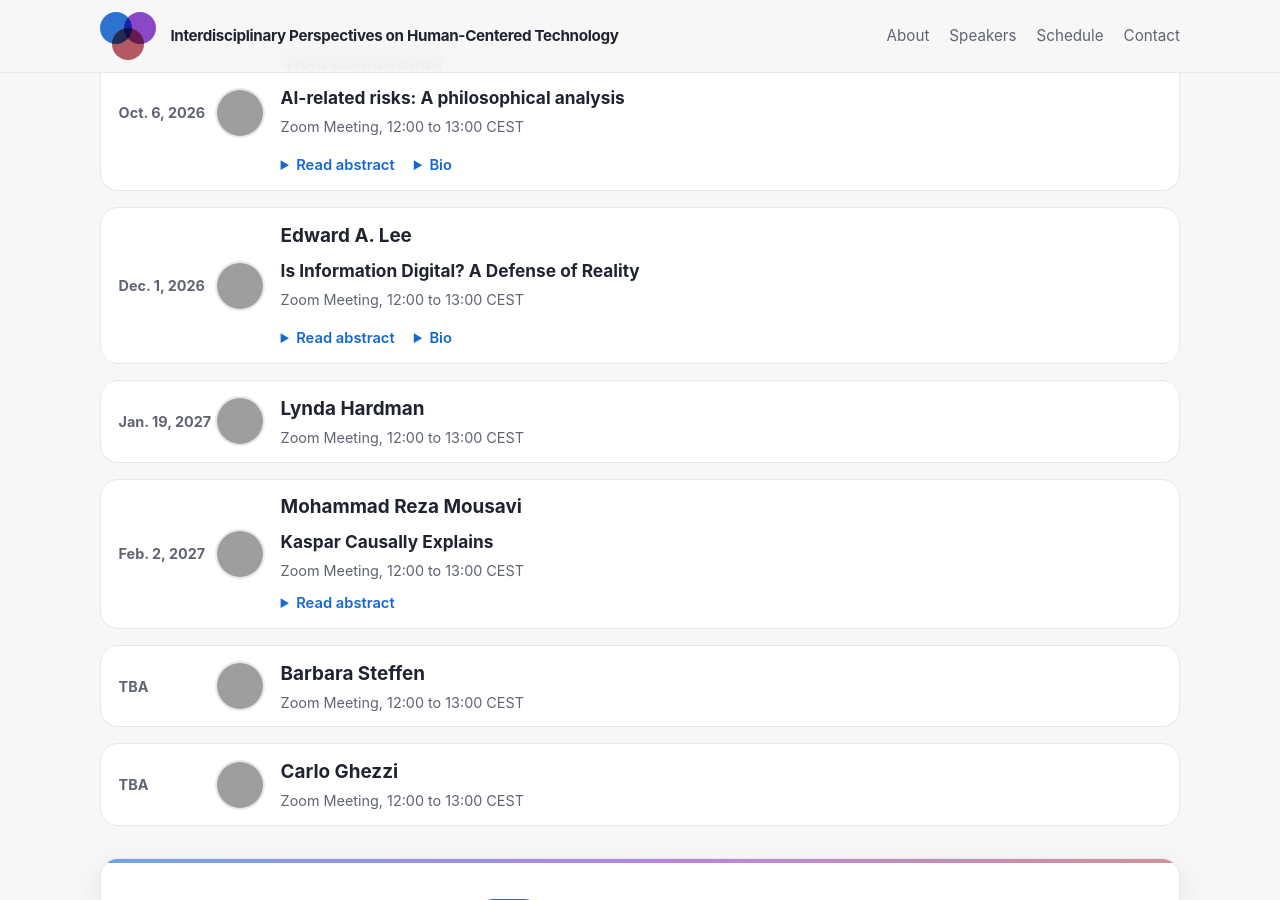
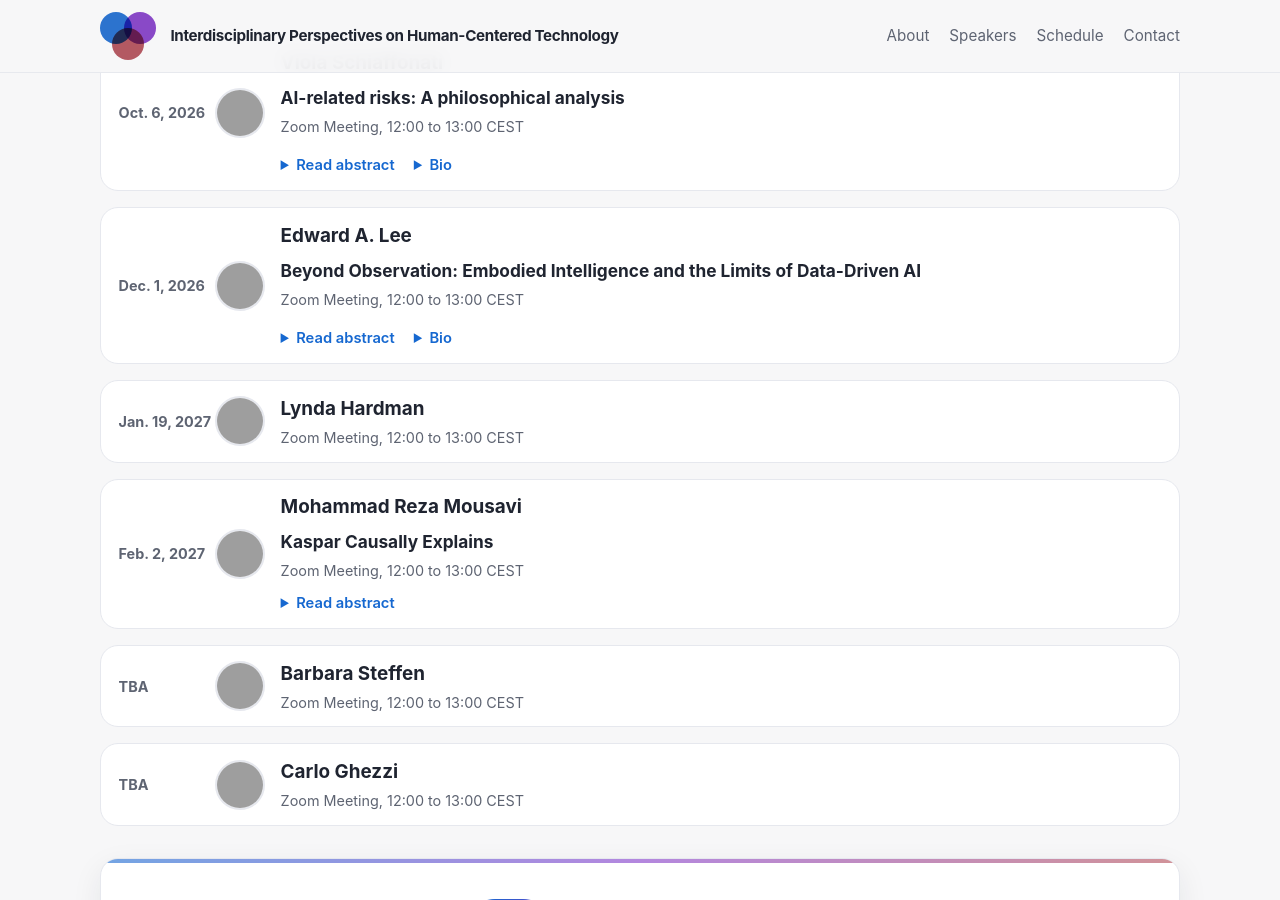
Before and after one commit to rebeca-lang/rebeca-lang.github.io, a Jekyll site: the page events/human-centered-technology/index.html, which Jekyll copies as it is, in a window 1280 px wide and 900 px high, scrolled down 1951 px, cut to the strip 0-900 px from the top of the window. Built offline with Jekyll 4.4.1, drawn with Linux system fonts in a browser that asks for light colours; grey boxes are pictures that could not be loaded.

Commit message:
Update talk title for Edward A. Lee's session

```diff
--- a/events/human-centered-technology/index.html
+++ b/events/human-centered-technology/index.html
@@ -1213,7 +1213,7 @@
                                 <div class="session-title">
                                     <a href="https://vcresearch.berkeley.edu/faculty/edward-lee" target="_blank" rel="noopener">Edward A. Lee</a>
                                 </div>
-                                <div class="talk-title">Is Information Digital? A Defense of Reality</div>
+                                <div class="talk-title">Beyond Observation: Embodied Intelligence and the Limits of Data-Driven AI</div>
                                 <div class="session-meta">Zoom Meeting, 12:00 to 13:00 CEST</div>
                                 <div class="details-group">
                                     <details class="talk-details">
```
